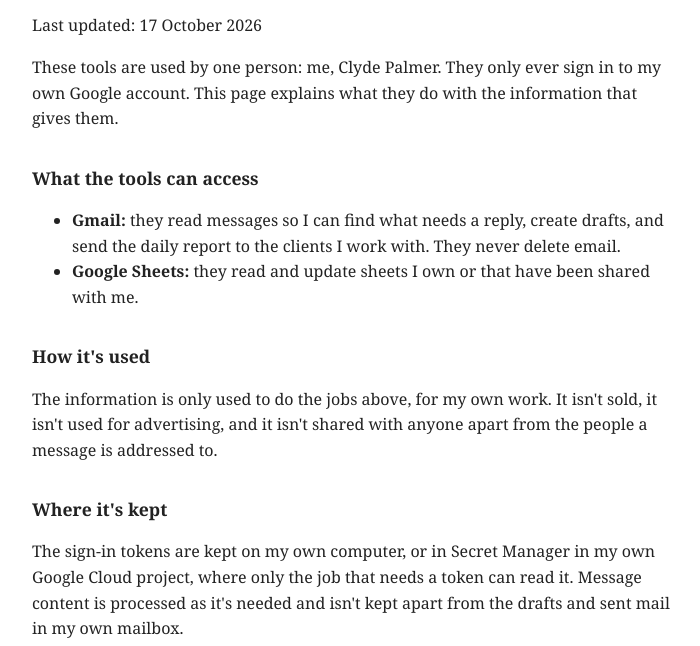
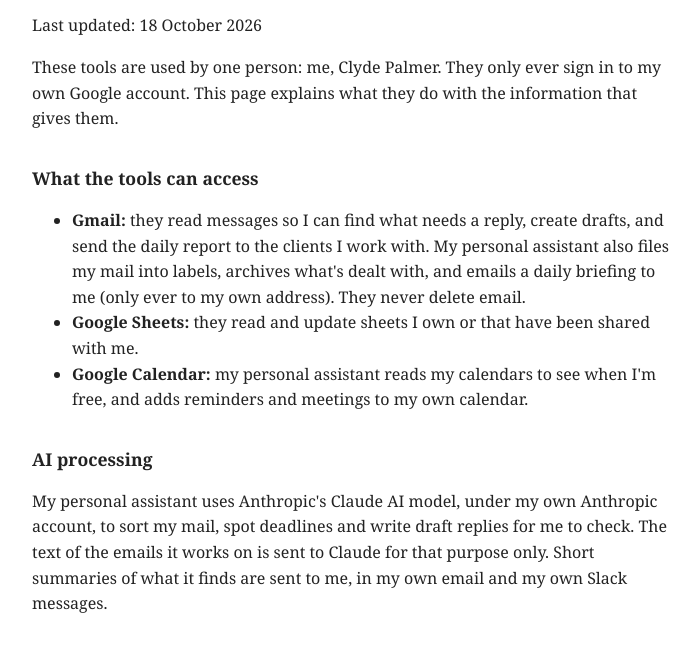
Before and after one commit to clyde-wq/clyde-wq.github.io, a plain HTML site: page privacy.html in a window 1280 px wide. Shown: the part 89-735 px from the top of the page, without its empty margins (288-988 px from the left). Drawn offline with Linux system fonts and the light colour scheme.

Commit message:
Personal assistant: labels, calendar, AI processing disclosed

```diff
--- a/privacy.html
+++ b/privacy.html
@@ -15,7 +15,7 @@
 </head>
 <body>
 <h1>Privacy policy</h1>
-<p>Last updated: 17 October 2026</p>
+<p>Last updated: 18 October 2026</p>
 
 <p>These tools are used by one person: me, Clyde Palmer. They only ever sign in to my own Google
 account. This page explains what they do with the information that gives them.</p>
@@ -23,10 +23,20 @@
 <h2>What the tools can access</h2>
 <ul>
   <li><strong>Gmail:</strong> they read messages so I can find what needs a reply, create drafts,
-      and send the daily report to the clients I work with. They never delete email.</li>
+      and send the daily report to the clients I work with. My personal assistant also files my
+      mail into labels, archives what's dealt with, and emails a daily briefing to me (only ever
+      to my own address). They never delete email.</li>
   <li><strong>Google Sheets:</strong> they read and update sheets I own or that have been shared
       with me.</li>
+  <li><strong>Google Calendar:</strong> my personal assistant reads my calendars to see when I'm
+      free, and adds reminders and meetings to my own calendar.</li>
 </ul>
+
+<h2>AI processing</h2>
+<p>My personal assistant uses Anthropic's Claude AI model, under my own Anthropic account, to
+sort my mail, spot deadlines and write draft replies for me to check. The text of the emails it
+works on is sent to Claude for that purpose only. Short summaries of what it finds are sent to
+me, in my own email and my own Slack messages.</p>
 
 <h2>How it's used</h2>
 <p>The information is only used to do the jobs above, for my own work. It isn't sold, it isn't
```
